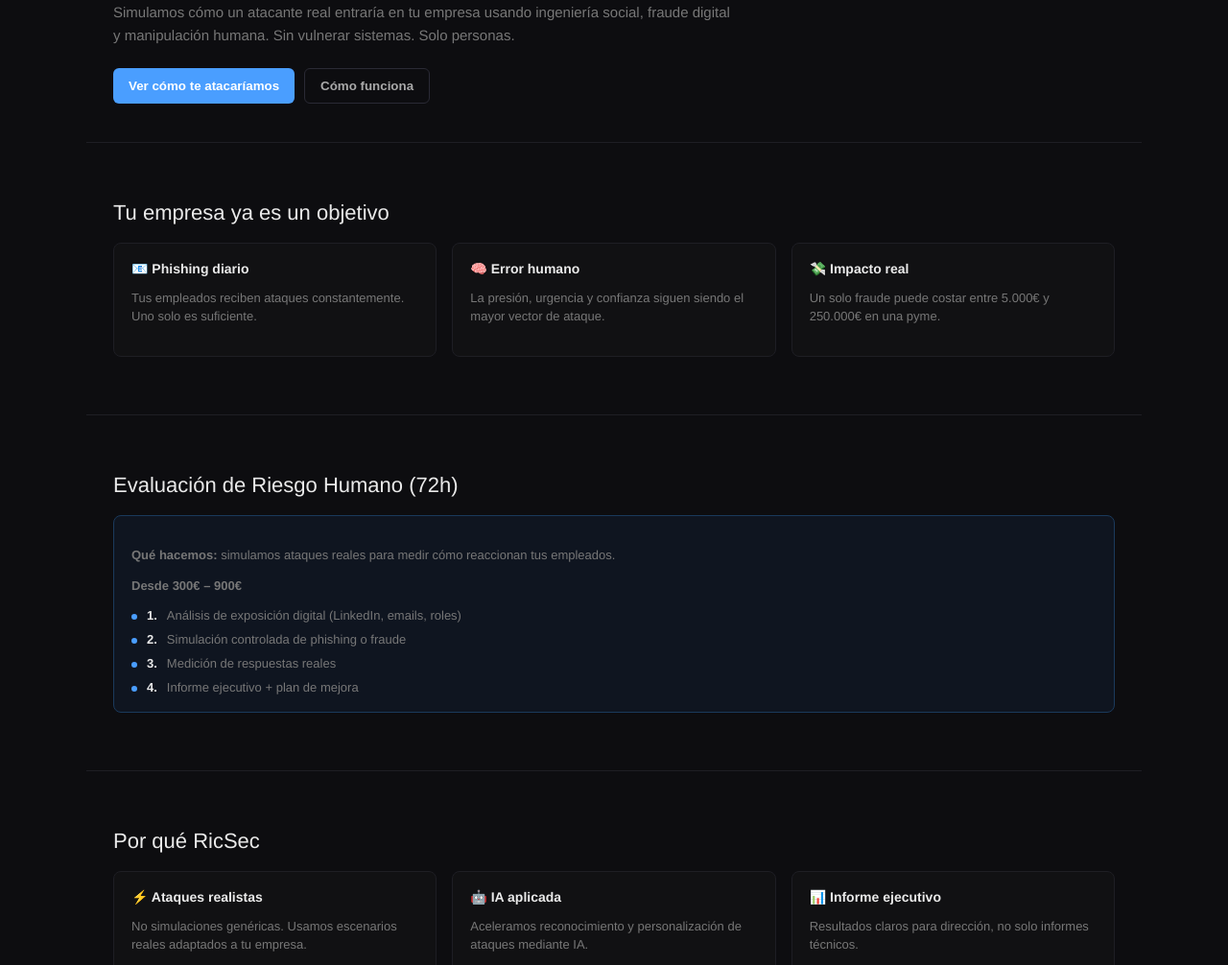
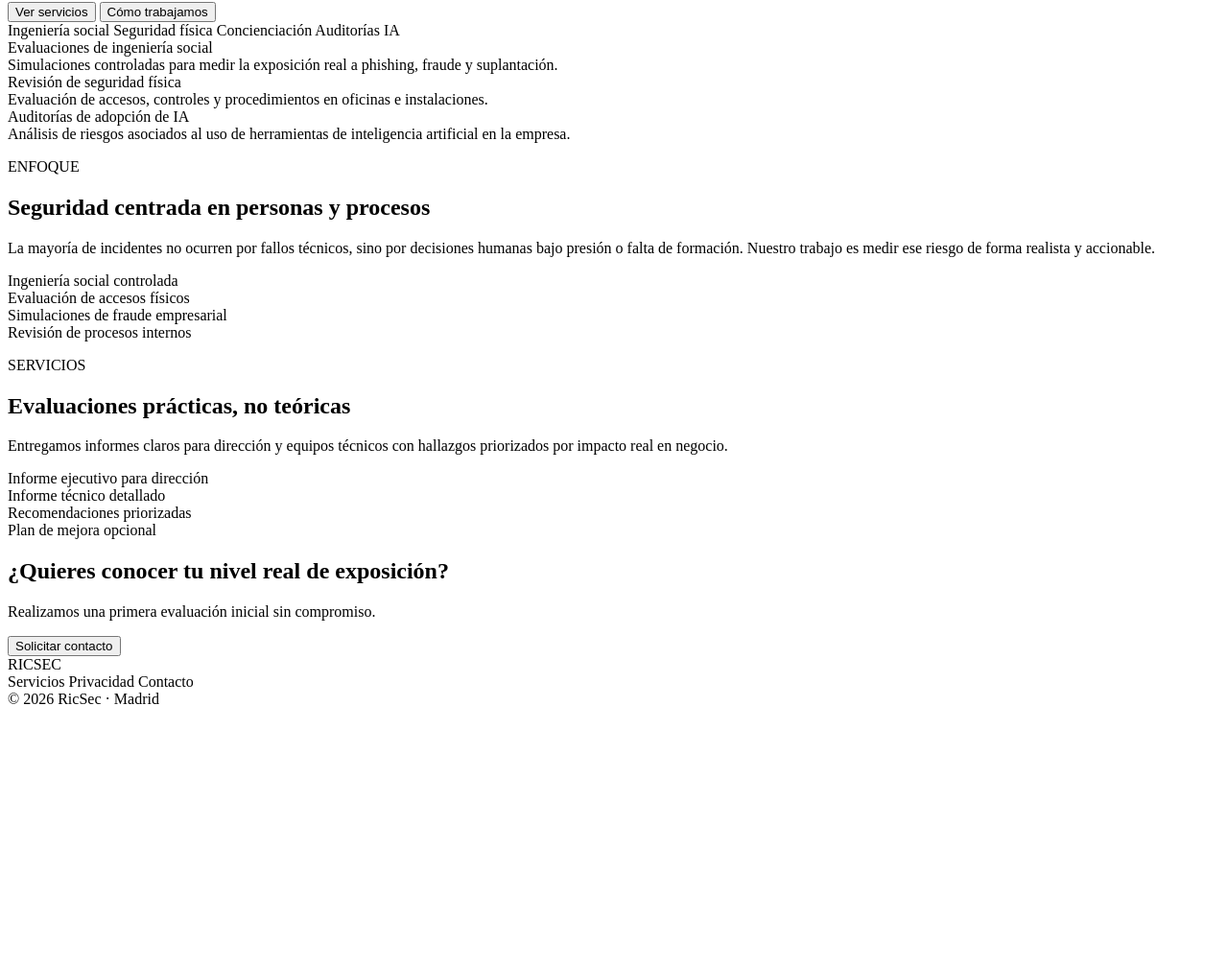
Before and after one commit to ricsec2002/spa, a plain HTML site: page index.html in a window 1280 px wide. Shown: the part 296-1302 px from the top of the page at 96% size. After the commit the page ends 1042 px from the top, so only its background shows below. Drawn offline with Linux system fonts and the light colour scheme.

Commit message:
Update index.html

```diff
--- a/index.html
+++ b/index.html
@@ -1,132 +1,134 @@
-<!-- RICSEC - HOME OPTIMIZADA PARA CONVERSIÓN -->
+<div class="site">
 
-<style>
-body{margin:0;font-family:Helvetica,Arial,sans-serif;background:#0d0d10;color:#eaeaea}
-.wrap{max-width:1100px;margin:auto}
+<!-- NAV -->
+<nav class="nav">
+  <div class="nav-logo">
+    <span class="nav-wordmark">RIC<span>SEC</span></span>
+  </div>
 
-/* NAV */
-.nav{display:flex;justify-content:space-between;align-items:center;padding:16px 28px;border-bottom:1px solid #1e1e24;position:sticky;top:0;background:#111113}
-.logo{font-weight:700;letter-spacing:-0.5px}
-.logo span{color:#4A9EFF}
-.btn{padding:10px 16px;border-radius:6px;border:none;cursor:pointer;font-weight:600}
-.btn-primary{background:#4A9EFF;color:white}
-.btn-ghost{background:transparent;border:1px solid #2a2a35;color:#aaa}
+  <ul class="nav-links">
+    <li><button class="active">Inicio</button></li>
+    <li><button>Servicios</button></li>
+    <li><button>Enfoque</button></li>
+    <li><button>Contacto</button></li>
+  </ul>
 
-/* HERO */
-.hero{padding:80px 28px 40px;border-bottom:1px solid #1e1e24}
-.hero h1{font-size:44px;line-height:1.1;margin:0 0 16px}
-.hero h1 span{color:#4A9EFF}
-.hero p{color:#777;font-size:15px;max-width:650px;line-height:1.6}
-.cta-row{margin-top:22px;display:flex;gap:10px;flex-wrap:wrap}
-.badge{display:inline-block;font-size:11px;color:#4A9EFF;border:1px solid #1A3A5C;padding:4px 10px;border-radius:20px;margin-bottom:14px}
-
-/* PROBLEM */
-.section{padding:60px 28px;border-bottom:1px solid #1e1e24}
-.h2{font-size:22px;margin-bottom:18px}
-.grid{display:grid;grid-template-columns:repeat(auto-fit,minmax(250px,1fr));gap:16px}
-.card{background:#111113;border:1px solid #1e1e24;padding:18px;border-radius:8px}
-.card h3{font-size:14px;margin:0 0 8px}
-.card p{font-size:13px;color:#777;line-height:1.5}
-
-/* SERVICE */
-.highlight{border:1px solid #1A3A5C;background:#0f1520}
-.price{color:#00E5A0;font-weight:700}
-
-/* STEPS */
-.steps{display:flex;flex-direction:column;gap:10px}
-.step{display:flex;gap:10px;font-size:13px;color:#777}
-.step b{color:#eaeaea}
-.dot{width:6px;height:6px;background:#4A9EFF;border-radius:50%;margin-top:6px}
-
-/* CTA */
-.cta{padding:60px 28px;text-align:center}
-.cta h2{font-size:26px}
-
-.footer{padding:30px;text-align:center;color:#444;border-top:1px solid #1e1e24}
-</style>
-
-<div class="nav">
-  <div class="logo">RIC<span>SEC</span></div>
-  <button class="btn btn-primary">Solicitar simulación</button>
-</div>
-
-<div class="wrap">
+  <button class="nav-cta">Solicitar evaluación</button>
+</nav>
 
 <!-- HERO -->
 <section class="hero">
-  <div class="badge">INGENIERÍA SOCIAL · SIMULACIÓN DE ATAQUES REALES</div>
-  <h1>El 90% de los ataques<br>empiezan con una <span>persona</span></h1>
-  <p>Simulamos cómo un atacante real entraría en tu empresa usando ingeniería social, fraude digital y manipulación humana. Sin vulnerar sistemas. Solo personas.</p>
-  <div class="cta-row">
-    <button class="btn btn-primary">Ver cómo te atacaríamos</button>
-    <button class="btn btn-ghost">Cómo funciona</button>
+  <div class="hero-l">
+    <p class="hero-eyebrow">CONSULTORÍA EN SEGURIDAD OFENSIVA · MADRID</p>
+
+    <h1 class="hero-h1">
+      Evaluamos cómo podrían comprometer tu empresa antes de que ocurra
+    </h1>
+
+    <p class="hero-sub">
+      En RicSec ayudamos a empresas a entender sus riesgos reales mediante evaluaciones controladas de ingeniería social, seguridad física y procesos humanos.
+    </p>
+
+    <div class="hero-btns">
+      <button class="btn-p">Ver servicios</button>
+      <button class="btn-s">Cómo trabajamos</button>
+    </div>
+
+    <div class="hero-tags">
+      <span class="tag">Ingeniería social</span>
+      <span class="tag">Seguridad física</span>
+      <span class="tag">Concienciación</span>
+      <span class="tag">Auditorías IA</span>
+    </div>
   </div>
-</section>
 
-<!-- PROBLEM -->
-<section class="section">
-  <div class="h2">Tu empresa ya es un objetivo</div>
-  <div class="grid">
-    <div class="card">
-      <h3>📧 Phishing diario</h3>
-      <p>Tus empleados reciben ataques constantemente. Uno solo es suficiente.</p>
+  <div class="hero-r">
+    <div class="attack-card">
+      <div class="ac-title">Evaluaciones de ingeniería social</div>
+      <div class="ac-desc">
+        Simulaciones controladas para medir la exposición real a phishing, fraude y suplantación.
+      </div>
     </div>
-    <div class="card">
-      <h3>🧠 Error humano</h3>
-      <p>La presión, urgencia y confianza siguen siendo el mayor vector de ataque.</p>
+
+    <div class="attack-card">
+      <div class="ac-title">Revisión de seguridad física</div>
+      <div class="ac-desc">
+        Evaluación de accesos, controles y procedimientos en oficinas e instalaciones.
+      </div>
     </div>
-    <div class="card">
-      <h3>💸 Impacto real</h3>
-      <p>Un solo fraude puede costar entre 5.000€ y 250.000€ en una pyme.</p>
+
+    <div class="attack-card">
+      <div class="ac-title">Auditorías de adopción de IA</div>
+      <div class="ac-desc">
+        Análisis de riesgos asociados al uso de herramientas de inteligencia artificial en la empresa.
+      </div>
     </div>
   </div>
 </section>
 
-<!-- SERVICE -->
-<section class="section">
-  <div class="h2">Evaluación de Riesgo Humano (72h)</div>
-  <div class="card highlight">
-    <p><b>Qué hacemos:</b> simulamos ataques reales para medir cómo reaccionan tus empleados.</p>
-    <p class="price">Desde 300€ – 900€</p>
-    <div class="steps">
-      <div class="step"><div class="dot"></div><b>1.</b> Análisis de exposición digital (LinkedIn, emails, roles)</div>
-      <div class="step"><div class="dot"></div><b>2.</b> Simulación controlada de phishing o fraude</div>
-      <div class="step"><div class="dot"></div><b>3.</b> Medición de respuestas reales</div>
-      <div class="step"><div class="dot"></div><b>4.</b> Informe ejecutivo + plan de mejora</div>
+<!-- VALUE -->
+<section class="home-split">
+
+  <div class="hs-panel">
+    <p class="section-tag">ENFOQUE</p>
+    <h2 class="section-title">
+      Seguridad centrada en personas y procesos
+    </h2>
+
+    <p class="hero-sub">
+      La mayoría de incidentes no ocurren por fallos técnicos, sino por decisiones humanas bajo presión o falta de formación.
+      Nuestro trabajo es medir ese riesgo de forma realista y accionable.
+    </p>
+
+    <div class="method-list">
+      <div class="method-item">Ingeniería social controlada</div>
+      <div class="method-item">Evaluación de accesos físicos</div>
+      <div class="method-item">Simulaciones de fraude empresarial</div>
+      <div class="method-item">Revisión de procesos internos</div>
     </div>
   </div>
-</section>
 
-<!-- DIFFERENTIATION -->
-<section class="section">
-  <div class="h2">Por qué RicSec</div>
-  <div class="grid">
-    <div class="card">
-      <h3>⚡ Ataques realistas</h3>
-      <p>No simulaciones genéricas. Usamos escenarios reales adaptados a tu empresa.</p>
-    </div>
-    <div class="card">
-      <h3>🤖 IA aplicada</h3>
-      <p>Aceleramos reconocimiento y personalización de ataques mediante IA.</p>
-    </div>
-    <div class="card">
-      <h3>📊 Informe ejecutivo</h3>
-      <p>Resultados claros para dirección, no solo informes técnicos.</p>
+  <div class="hs-panel">
+    <p class="section-tag">SERVICIOS</p>
+    <h2 class="section-title">
+      Evaluaciones prácticas, no teóricas
+    </h2>
+
+    <p class="hero-sub">
+      Entregamos informes claros para dirección y equipos técnicos con hallazgos priorizados por impacto real en negocio.
+    </p>
+
+    <div class="method-list">
+      <div class="method-item">Informe ejecutivo para dirección</div>
+      <div class="method-item">Informe técnico detallado</div>
+      <div class="method-item">Recomendaciones priorizadas</div>
+      <div class="method-item">Plan de mejora opcional</div>
     </div>
   </div>
+
 </section>
 
 <!-- CTA -->
-<section class="cta">
-  <h2>¿Quieres ver cómo entraríamos en tu empresa?</h2>
-  <p style="color:#777">Recibes una evaluación inicial sin compromiso en 24h.</p>
-  <div class="cta-row" style="justify-content:center">
-    <button class="btn btn-primary">Solicitar simulación</button>
+<section class="cta-band">
+  <div>
+    <h2 class="cta-t">¿Quieres conocer tu nivel real de exposición?</h2>
+    <p class="cta-s">Realizamos una primera evaluación inicial sin compromiso.</p>
   </div>
+
+  <button class="btn-p">Solicitar contacto</button>
 </section>
 
-<div class="footer">
-  RicSec · Seguridad clara para empresas modernas
-</div>
+<!-- FOOTER -->
+<footer class="foot">
+  <span class="foot-logo">RIC<span>SEC</span></span>
+
+  <div class="foot-links">
+    <a>Servicios</a>
+    <a>Privacidad</a>
+    <a>Contacto</a>
+  </div>
+
+  <span class="foot-copy">© 2026 RicSec · Madrid</span>
+</footer>
 
 </div>
```
